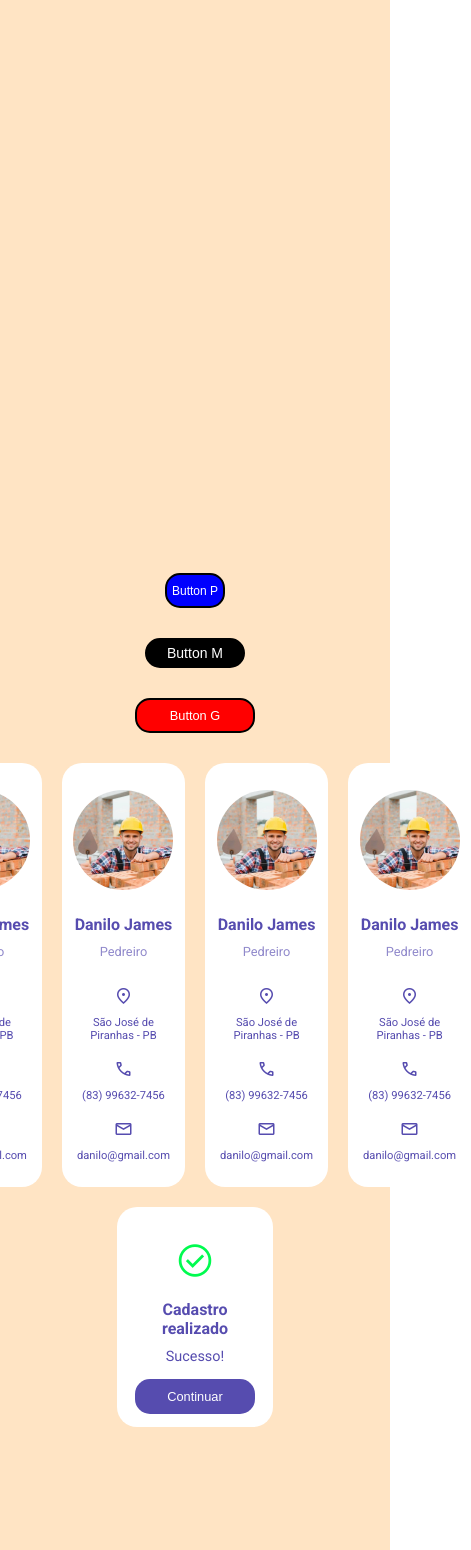
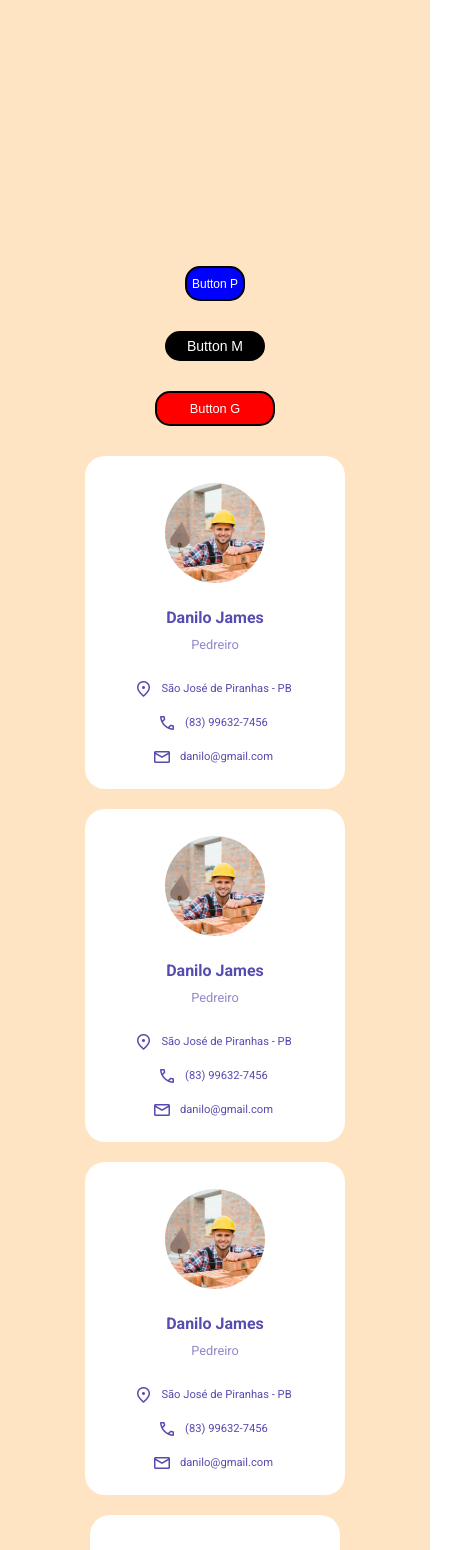
Before and after one commit to Joyce-Firmino/Home-Service---Platform_web, a React (Vite) app: page / in a window 390 px wide. Shown: the top 1550 px of the page, 471 px wide, since content can reach past the window. Built offline with nearby package versions, Linux system fonts and the light colour scheme.

Commit message:
Algumas alterações em componentes

```diff
--- a/src/componentes/ButtonG/ButtonG.module.css
+++ b/src/componentes/ButtonG/ButtonG.module.css
@@ -39,7 +39,7 @@
       }
     }
 
-    @media (max-width: 480px) {
+    @media (max-width: 431px) {
       .container {
         width: 200px; /* Botão mais estreito em telas muito pequenas */
         height: 35px;
--- a/src/componentes/ButtonM/ButtonM.module.css
+++ b/src/componentes/ButtonM/ButtonM.module.css
@@ -35,7 +35,7 @@
   }
 }
 
-@media (max-width: 480px) {
+@media (max-width: 431px) {
   .container {
     width: 200px; /* Reduz ainda mais a largura */
     height: 30px; /* Reduz ainda mais a altura */
--- a/src/componentes/ButtonP/ButtonP.module.css
+++ b/src/componentes/ButtonP/ButtonP.module.css
@@ -35,7 +35,7 @@
   }
 }
 
-@media (max-width: 480px) {
+@media (max-width: 431px) {
   .container {
     width: 120px; /* Reduz ainda mais a largura */
     height: 35px; /* Reduz ainda mais a altura */
--- a/src/componentes/CardPrestador/CardPrestador.module.css
+++ b/src/componentes/CardPrestador/CardPrestador.module.css
@@ -77,8 +77,8 @@ img {
 /* Media Queries para dispositivos menores */
 @media (max-width: 768px) {
     .container {
-        width: 55%; /* Ajusta a largura para dispositivos menores */
-        max-width: 300px;
+        width: 290px; /* Ajusta a largura para dispositivos menores */
+        max-width: 290px;
         padding: 15px;
     }
 
@@ -104,9 +104,9 @@ img {
     }
 }
 
-@media (max-width: 480px) {
+@media (max-width: 431px) {
     .container {
-        width: 50%; /* Quase toda a largura da tela */
+        width: 260px; /* Quase toda a largura da tela */
         max-width: 260px;
         padding: 10px; /* Padding menor para telas pequenas */
     }
--- a/src/componentes/Modal/ModalConfirm.module.css
+++ b/src/componentes/Modal/ModalConfirm.module.css
@@ -1,13 +1,13 @@
 .container {
     background-color: var(--white);
-    width: 90%; /* Usa uma largura relativa */
+    width: 450px; /* Usa uma largura relativa */
     max-width: 504px; /* Limita o tamanho máximo */
     height: auto;
     border-radius: 20px;
 }
 
 .subcontainer {
-    margin-top: 5vh; /* Margem relativa à altura da viewport */
+    margin-top: 3vh; /* Margem relativa à altura da viewport */
     background-color: var(--white);
     display: flex;
     flex-direction: column;
@@ -57,7 +57,10 @@
 @media (max-width: 768px) {
     .container {
         padding: 1rem; /* Reduz o padding */
-        max-width: 60%; /* Permite ocupar mais da largura */
+        max-width: 380px; /* Permite ocupar mais da largura */
+    }
+    .subcontainer{
+        margin-top: 2vh;
     }
 
     .icon {
@@ -78,11 +81,10 @@
     }
 }
 
-@media (max-width: 480px) {
+@media (max-width: 431px) {
     .container {
         padding: 0.8rem;
-        height: 11%;
-        width: 40%;
+        width: 250px;
     }
     .subcontainer{
         margin-top: 2vh;
--- a/src/componentes/Modal/index.tsx
+++ b/src/componentes/Modal/index.tsx
@@ -36,7 +36,6 @@ export function ModalConfirm({ icone, titulo, menssagem }: CustomModalProps) {
                     </div>
                 </div>
             </div>
-
         </div>
     )
 }
--- a/src/pages/Home.module.css
+++ b/src/pages/Home.module.css
@@ -4,6 +4,7 @@
     align-items:center;
     justify-content:center;
     background-color: bisque;
+    width: 2000px;
     height: 2000px;
     gap: 20px;
    }
@@ -11,5 +12,15 @@
 .prestador{
 display: flex;
 gap: 20px;
+}
 
+@media (max-width: 500px) {
+    .container {
+        width: 430px;
+
+    }
+    .prestador {
+        display:flex;
+        flex-direction:column;
+    }
 }
--- a/src/pages/index.tsx
+++ b/src/pages/index.tsx
@@ -71,15 +71,6 @@ export function Home() {
           uriFoto='../../assets/pedreiro.webp'
           key={5}
         />
-        <CardPrestador
-          city='São José de Piranhas - PB'
-          email='danilo@gmail.com'
-          prestador='Danilo James'
-          servico='Pedreiro'
-          telefone='(83) 99632-7456'
-          uriFoto='../../assets/pedreiro.webp'
-          key={5}
-        />
       </div>
 
 
```
